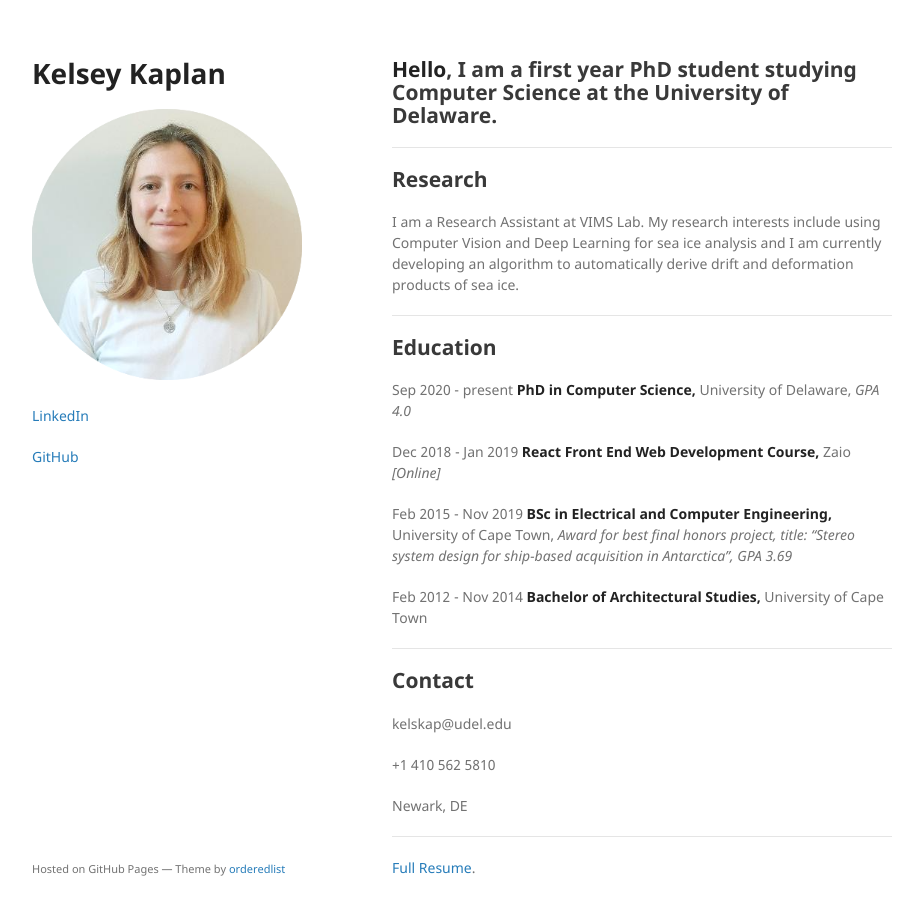
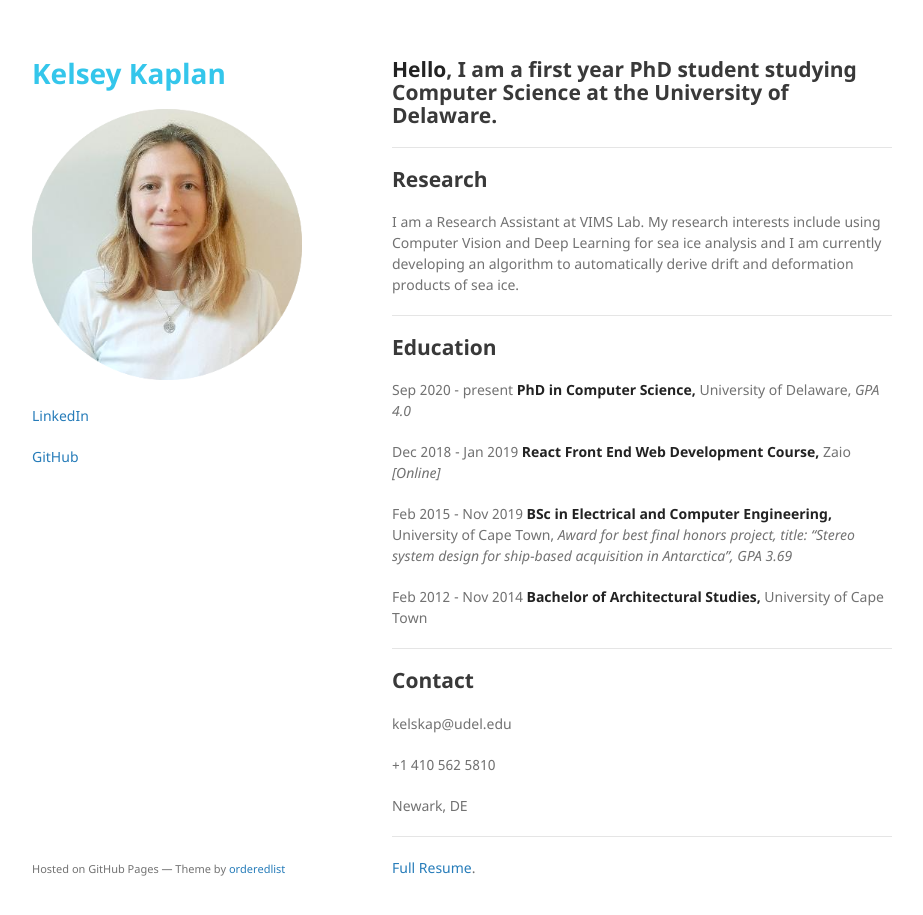
Before and after one commit to kelseykap/kelseykap.github.io, a Jekyll site: the page built from index.md, in a window 1280 px wide and 948 px high. Shown: the top 915 px of the window, without its empty margins (178-1101 px from the left). Built offline with Jekyll 4.4.1, drawn with Linux system fonts in a browser that asks for light colours; the repository's description, which GitHub fills in, is left out; our own code applies the rules of GitHub Pages for plain Markdown files.

Commit message:
Update default.html

```diff
--- a/_layouts/default.html
+++ b/_layouts/default.html
@@ -14,7 +14,7 @@
   <body>
     <div class="wrapper">
       <header>
-        <h1>{{ site.title | default: site.github.repository_name }}</h1>
+        <h1 style="color:#34c6eb">{{ site.title | default: site.github.repository_name }}</h1>
 
         {% if site.logo %}
           <img src="{{site.logo | relative_url}}" alt="Logo" />
```
